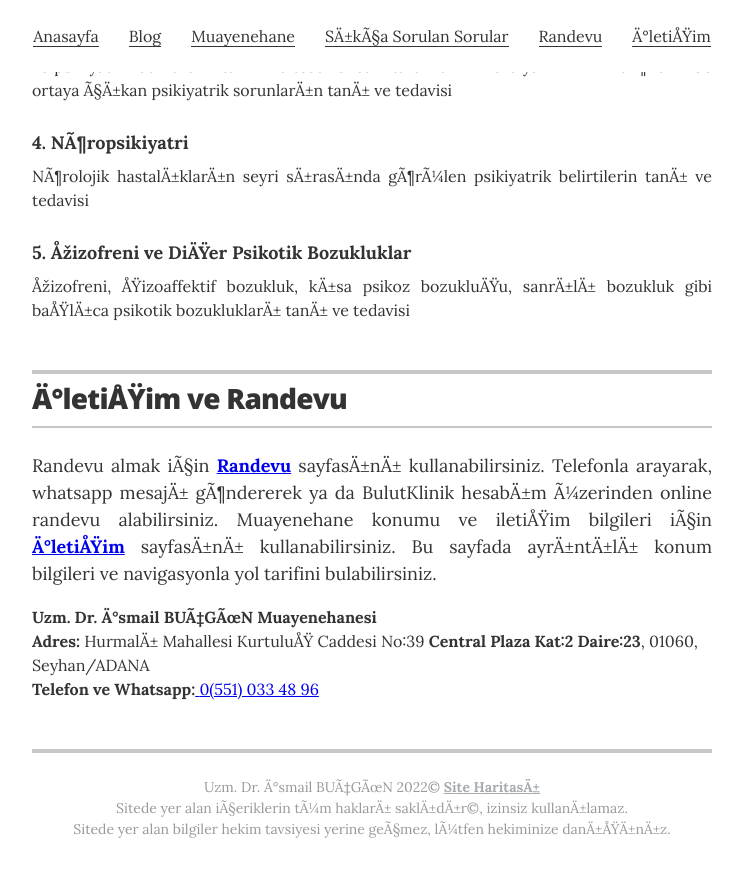
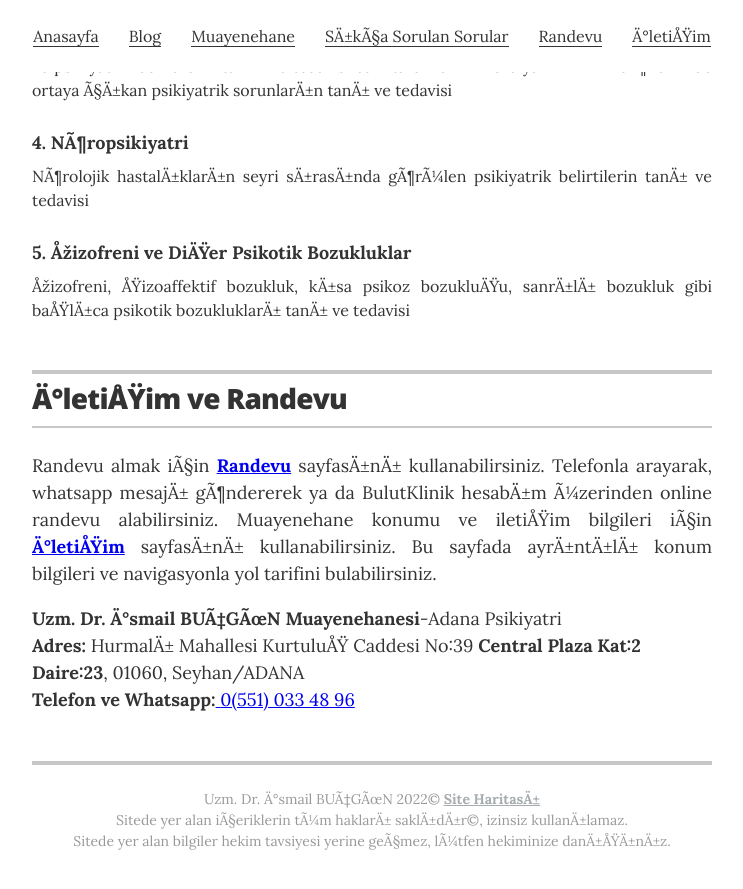
Before and after one commit to ibucgun/ibucgun.github.io, a Jekyll site: the page built from index.html, in a window 1280 px wide and 900 px high, scrolled down 3243 px. Shown: the top 889 px of the window, without its empty margins (268-1011 px from the left). Built offline with Jekyll 4.4.1, drawn with Linux system fonts in a browser that asks for light colours.

Commit message:
Update resume.html

```diff
--- a/_layouts/resume.html
+++ b/_layouts/resume.html
@@ -138,9 +138,9 @@
           <p style="text-align: justify;font-size: 1.125rem;">
 		  Randevu almak için <b><a href="/randevu" title="Randevu Al">Randevu</a></b> sayfasını kullanabilirsiniz. Telefonla arayarak, whatsapp mesajı göndererek ya da BulutKlinik hesabım üzerinden online randevu alabilirsiniz. Muayenehane konumu ve iletişim bilgileri için <b><a href="/iletisim" title="Konum ve İletişim Bilgileri">İletişim</a></b> sayfasını kullanabilirsiniz. Bu sayfada ayrıntılı konum bilgileri ve navigasyonla yol tarifini bulabilirsiniz.
 
-		  <div itemscope itemtype="http://schema.org/MedicalClinic">
+		  <div itemscope itemtype="http://schema.org/MedicalClinic" style="font-size: 1.125rem;">
 
-		  <span itemprop="name"><b>Uzm. Dr. İsmail BUÇGÜN Muayenehanesi</b></span><br>
+		  <span itemprop="name"><b>Uzm. Dr. İsmail BUÇGÜN Muayenehanesi</b>-Adana Psikiyatri</span><br>
 		  <b>Adres:</b> <span itemprop="address">Hurmalı Mahallesi Kurtuluş Caddesi No:39 <b>Central Plaza Kat:2 Daire:23</b>, 01060, Seyhan/ADANA</span><br>
 		  <b>Telefon ve Whatsapp:</b><a href="tel:+905510334896" title="Ara"> <span itemprop="telephone">0(551) 033 48 96</span></a><br>
           <span itemprop="medicalSpecialty" style="display:none;"><b>Psikiyatri</b></span>
```
